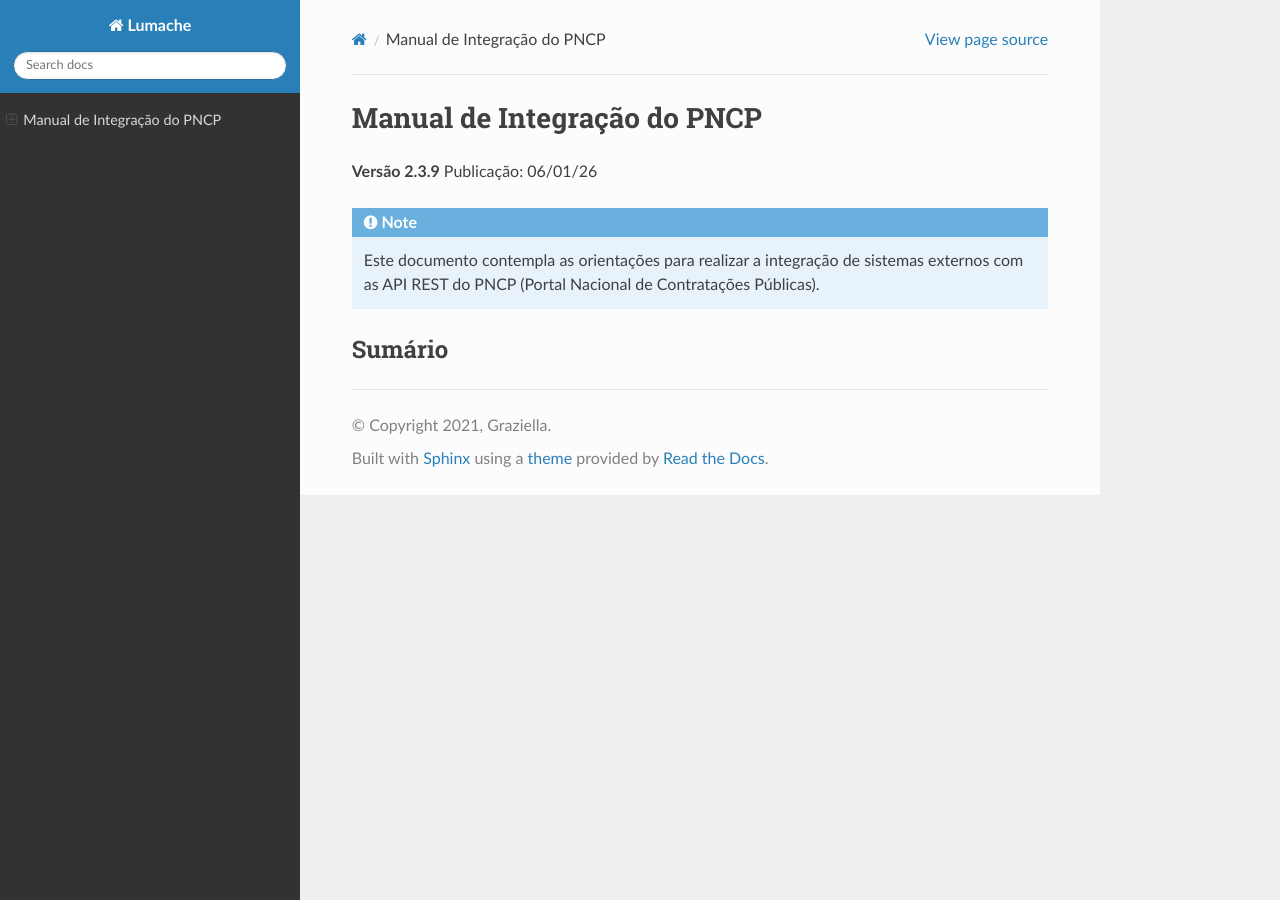
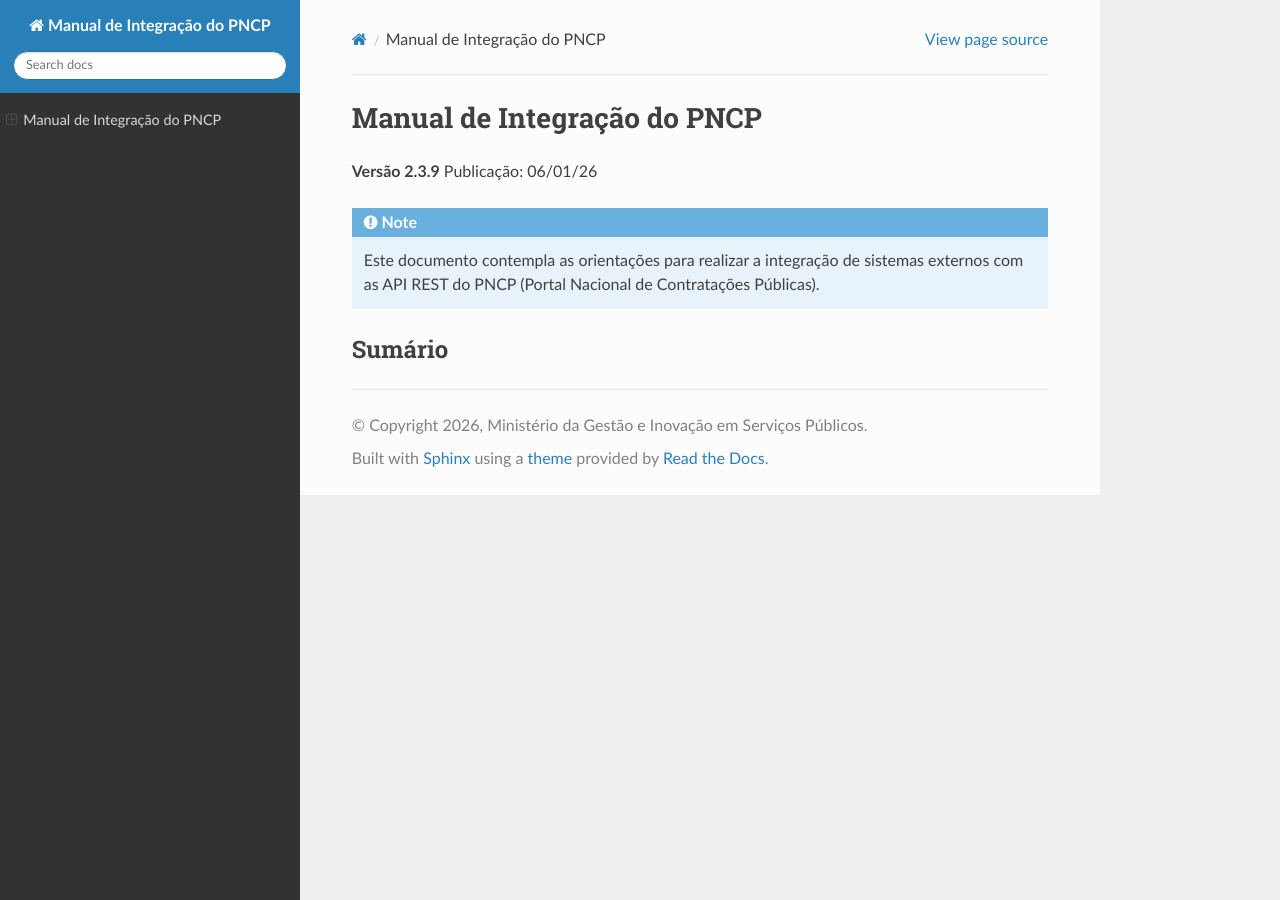
Before and after one commit to carlosmgi/Manual-de-Integracao-do-PNCP, a Sphinx documentation site: the page built from docs/source/index.rst, in a window 1280 px wide. Built offline with Sphinx 7.4.7 and the Read the Docs theme 3.1.0, drawn with Linux system fonts in a browser that asks for light colours; pages that are not in the unit, such as notebooks, are missing from menus.

Commit message:
Update conf.py

```diff
--- a/docs/source/conf.py
+++ b/docs/source/conf.py
@@ -2,12 +2,12 @@
 
 # -- Project information
 
-project = 'Lumache'
-copyright = '2021, Graziella'
-author = 'Graziella'
+project = 'Manual de Integração do PNCP'
+copyright = '2026, Ministério da Gestão e Inovação em Serviços Públicos'
+author = 'COPNCP/CGGES/DELOG/SEGES/MGI'
 
-release = '0.1'
-version = '0.1.0'
+release = '2.3.10'
+version = '2.3.10'
 
 # -- General configuration
 
```
